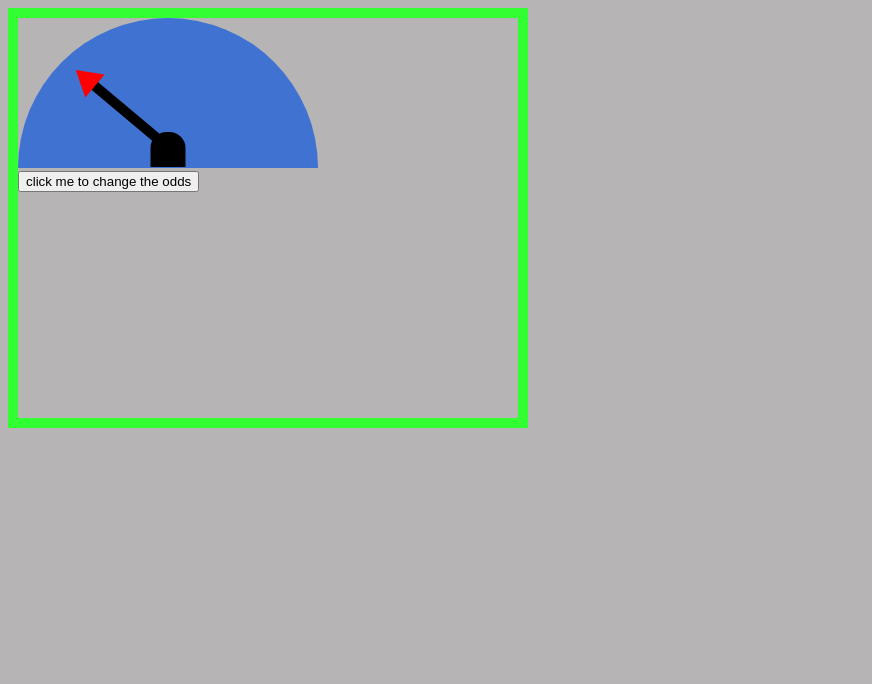
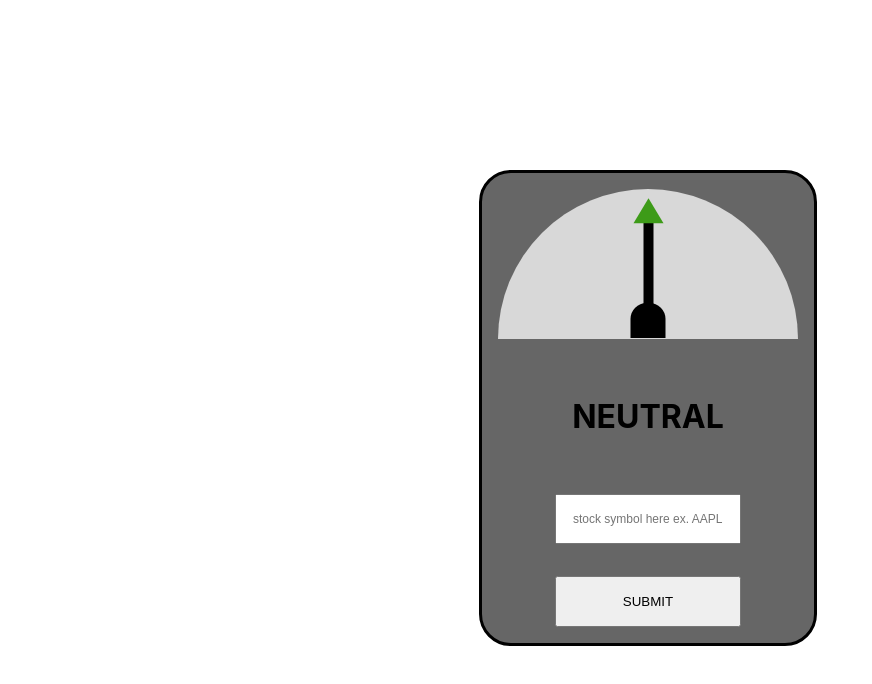
Before and after one commit to coleodevv/crypto-buy-meter, a Svelte app: page / in a window 1280 px wide. Shown: the top 684 px of the page, without its empty margins (0-872 px from the left). Built offline with nearby package versions, Linux system fonts and the light colour scheme.

Commit message:
finsihed design look now onto api

```diff
--- a/src/App.svelte
+++ b/src/App.svelte
@@ -1,14 +1,23 @@
 <script>
-  import svelteLogo from './assets/svelte.svg'
-  import viteLogo from '/vite.svg'
-  import Counter from './lib/Counter.svelte'
+  import svelteLogo from "./assets/svelte.svg";
+  import viteLogo from "/vite.svg";
+  import Counter from "./lib/Counter.svelte";
 
-import BuySell from './components/BuySell.svelte';
+  import BuySell from "./components/BuySell.svelte";
 </script>
 
 <main>
-<BuySell/>
+  <div id="mainContainer">
+    <BuySell />
+  </div>
 </main>
 
 <style>
+  #mainContainer {
+    width: 100vw;
+    height: 100vh;
+    display: flex;
+    justify-content: center;
+    align-items: center;
+  }
 </style>
--- a/src/app.css
+++ b/src/app.css
@@ -6,12 +6,4 @@
   margin: 0px;
   box-sizing: border-box;
 
-  color-scheme: light dark;
-  color: rgba(255, 255, 255, 0.87);
-  background-color: #b6b4b4;
-
-  font-synthesis: none;
-  text-rendering: optimizeLegibility;
-  -webkit-font-smoothing: antialiased;
-  -moz-osx-font-smoothing: grayscale;
 }
--- a/src/components/BuySell.svelte
+++ b/src/components/BuySell.svelte
@@ -1,5 +1,5 @@
 <script>
-  let rotationDegree = "-50deg";
+  let rotationDegree = "0deg";
   let isbuy = false;
 
   function setDegrees(isbuy) {
@@ -22,7 +22,7 @@
   }
 </script>
 
-<div id="container">
+<div id="rootcontainer">
   <div id="divme">
     <div id="roundtop">
       <div id="anchorsquare">
@@ -35,29 +35,34 @@
     </div>
     <div id="bottomline"></div>
   </div>
-  <div id="divme"></div>
-  <div id="divme"></div>
-  <div id="divme"></div>
-  <button on:click={() => setIsBuy(true)}>click me to change the odds</button>
+  <div id="divme">
+    <h1>NEUTRAL</h1>
+  </div>
+  <div id="divme">
+    <input placeholder="stock symbol here ex. AAPL" oninput="let p = this.selectionStart; this.value = this.value.toUpperCase();this.setSelectionRange(p, p);" type="text" id="userstockinput" />
+  </div>
+  <div id="divme">
+    <button id="submitbutton" on:click={() => setIsBuy(true)}>SUBMIT</button>
+  </div>
 </div>
 
 <style>
-  #container {
-    height: 400px;
-    width: 500px;
-    border: 10px;
+  #rootcontainer {
     border-style: solid;
-    border-color: rgb(49, 255, 49);
+    border-radius: 2rem;
+    background-color: rgb(102, 102, 102);
   }
   #divme {
-    /* border-style: solid; */
-    border-color: rgb(49, 255, 49);
+    border-radius: 5rem;
+    display: flex;
+    justify-content: center;
+    align-items: center;
+    padding: 1rem;
   }
-
   #roundtop {
     width: 300px;
     height: 150px;
-    background-color: rgb(63, 114, 209);
+    background-color: rgb(216, 216, 216);
     border-radius: 10rem 10rem 0 0;
   }
   #anchorsquare {
@@ -93,9 +98,22 @@
     height: 0;
     border-left: 15px solid transparent;
     border-right: 15px solid transparent;
-    border-bottom: 25px solid red;
+    border-bottom: 25px solid rgb(61, 155, 24);
     position: relative;
     left: -10px;
     bottom: 20px;
   }
+
+  #userstockinput {
+    width: 50%;
+    padding: 1rem;
+  }
+  #submitbutton {
+    width: 62%;
+    padding: 1rem;
+  }
+  #userstockinput
+{
+    font-size:12px;
+}
 </style>
```
